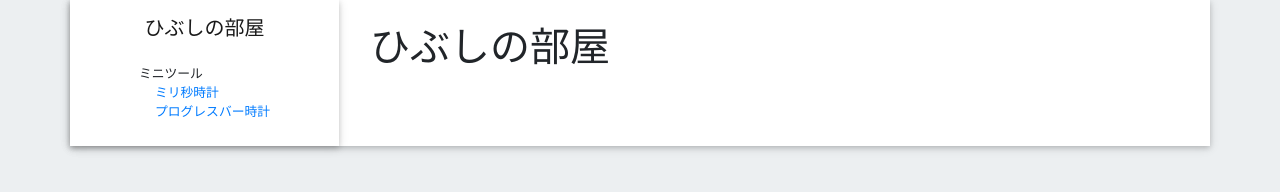
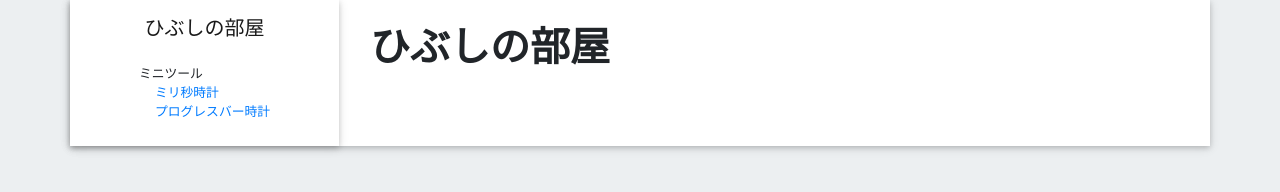
Before and after one commit to neoria/hvc-room, a plain HTML site: page index.html in a window 1280 px wide. Drawn offline with nearby package versions, Linux system fonts and the light colour scheme.

Commit message:
見出しのスキン追加

```diff
--- a/global/pageTemplateTop.js
+++ b/global/pageTemplateTop.js
@@ -19,6 +19,70 @@
   <title>ひぶしの部屋</title>
 </head>
 
+<style>
+  /* 見出しのスキン */
+  :root {
+    --base-size: 16px;
+    --h1-rate: calc(var(--base-size) * 1.8);
+    --h2-rate: calc(var(--base-size) * 1.7);
+    --h3-rate: calc(var(--base-size) * 1.5);
+    --h4-rate: calc(var(--base-size) * 1.3);
+    --h5-rate: calc(var(--base-size) * 1.2);
+    --h6-rate: calc(var(--base-size) * 1);
+    --h1-lg-rate: calc(var(--base-size) * 2.5);
+    --h2-lg-rate: calc(var(--base-size) * 1.8);
+    --h3-lg-rate: calc(var(--base-size) * 1.6);
+    --h4-lg-rate: calc(var(--base-size) * 1.4);
+    --h5-lg-rate: calc(var(--base-size) * 1.2);
+    --h6-lg-rate: calc(var(--base-size) * 1);
+  }
+  .container h1, .container h2, .container h3, .container h4, .container h5, .container h6 {
+    font-weight: bold;
+  }
+  .container h2 {
+    border-bottom: 1px solid #dee2e6;
+  }
+  .container h1 {
+    font-size: var(--h1-rate);
+  }
+  .container h2 {
+    font-size: var(--h2-rate);
+  }
+  .container h3 {
+    font-size: var(--h3-rate);
+  }
+  .container h4 {
+    font-size: var(--h4-rate);
+  }
+  .container h5 {
+    font-size: var(--h5-rate);
+  }
+  .container h6 {
+    font-size: var(--h6-rate);
+  }
+  /* PC */
+  @media screen and (min-width: 992px) {
+    .container h1 {
+      font-size: var(--h1-lg-rate);
+    }
+    .container h2 {
+      font-size: var(--h2-lg-rate);
+    }
+    .container h3 {
+      font-size: var(--h3-lg-rate);
+    }
+    .container h4 {
+      font-size: var(--h4-lg-rate);
+    }
+    .container h5 {
+      font-size: var(--h5-lg-rate);
+    }
+    .container h6 {
+      font-size: var(--h6-lg-rate);
+    }
+  }
+</style>
+
 <body class="blue-grey lighten-5">
   <div class="container white z-depth-1">
     <div class="row">
@@ -29,5 +93,5 @@
       </div>
 
       <main class="col-lg-9 mt-4">
-  `);
+`);
 })();
--- a/index.html
+++ b/index.html
@@ -2,5 +2,5 @@
   このWebサイトの全ての機能を利用するためには、JavaScriptを有効にする必要があります。
 </noscript>
 <script src="/hvc-room/global/pageTemplateTop.js"></script>
-<h1 class="h1">ひぶしの部屋</h1>
+<h1>ひぶしの部屋</h1>
 <script src="/hvc-room/global/pageTemplateBottom.js"></script>
```
Also changed, not shown: miniTools/msTime/index.html (+1 -1 lines), miniTools/progressbarTime/index.html (+1 -1 lines).
